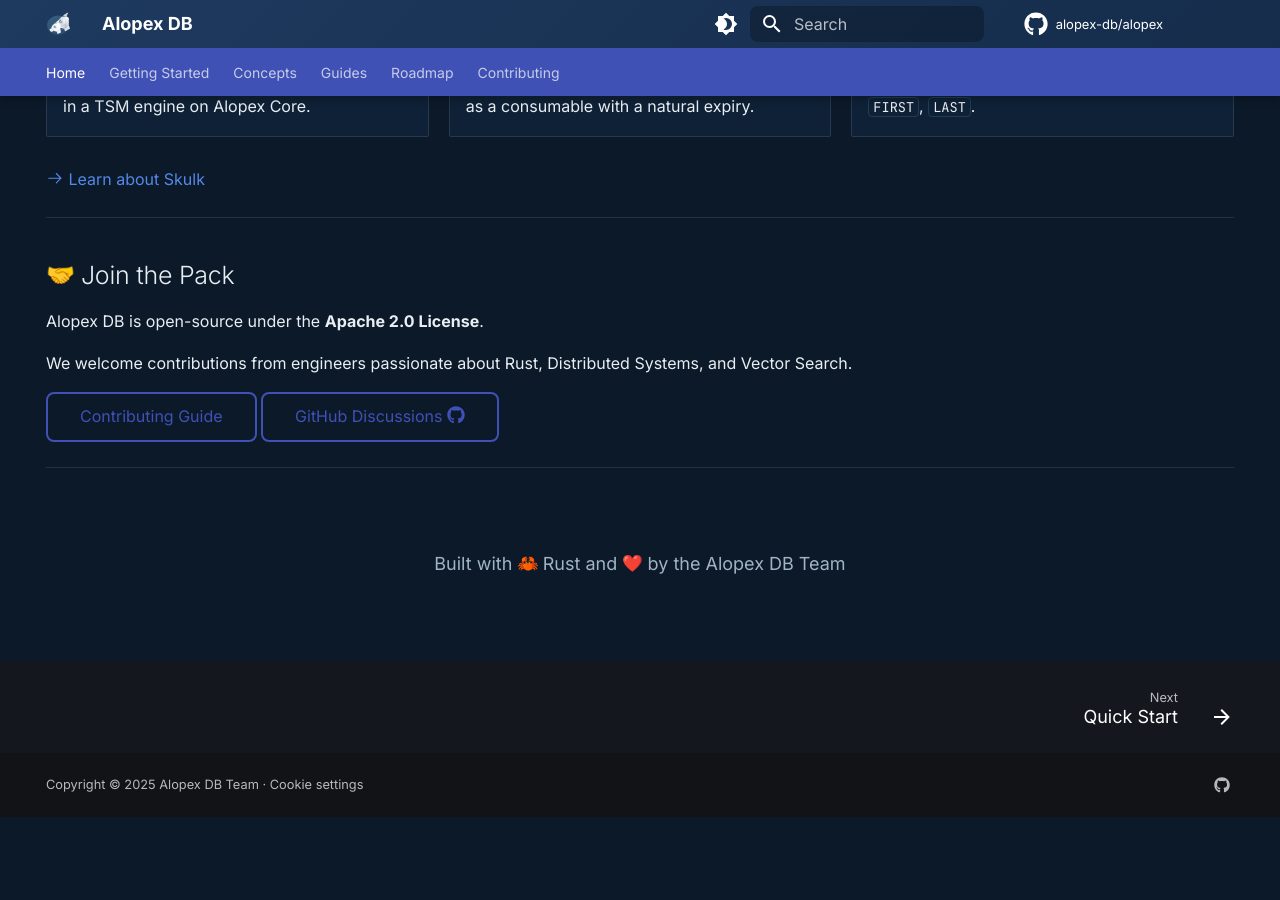
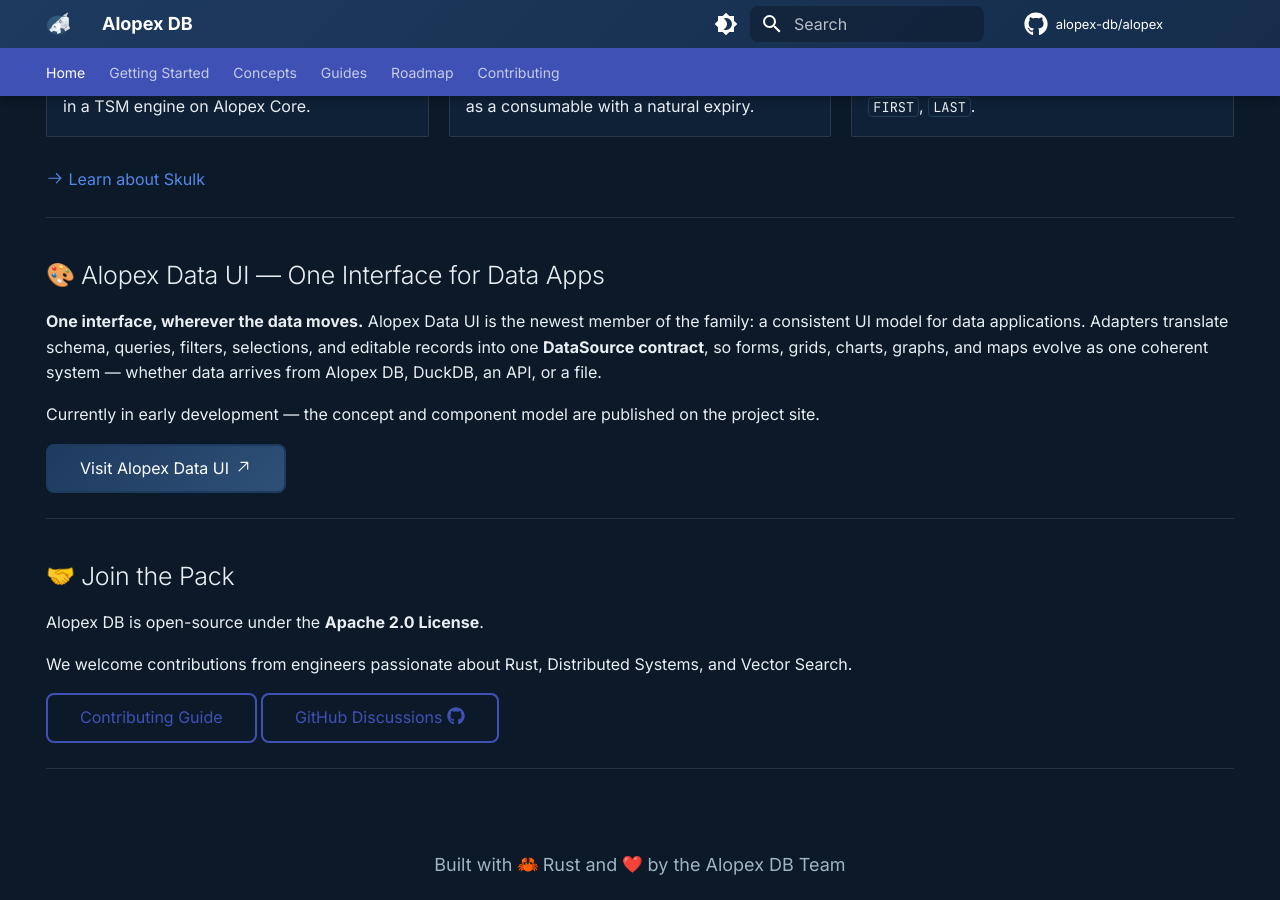
Before and after one commit to alopex-db/alopex-db.github.io, an MkDocs documentation site: the page built from docs/index.md, in a window 1280 px wide and 900 px high, scrolled down 5773 px. Built offline with MkDocs 1.6.1 and Material for MkDocs 9.7.7, drawn with Linux system fonts in a browser that asks for light colours; emoji names are drawn with the system emoji font; comment, search, counter and statistics services are not loaded; before the commit the page ends 6590 px from its top, so only the background shows below that.

Commit message:
Introduce Alopex Data UI (concept site link) on home, overview, and changelog
Co-Authored-By: Claude Fable 5 <noreply@anthropic.com>

```diff
--- a/docs/index.md
+++ b/docs/index.md
@@ -362,6 +362,16 @@ Alopex Skulk is the time-series database of the Alopex family — built on Alope
 
 ---
 
+## :art: Alopex Data UI — One Interface for Data Apps
+
+**One interface, wherever the data moves.** Alopex Data UI is the newest member of the family: a consistent UI model for data applications. Adapters translate schema, queries, filters, selections, and editable records into one **DataSource contract**, so forms, grids, charts, graphs, and maps evolve as one coherent system — whether data arrives from Alopex DB, DuckDB, an API, or a file.
+
+Currently in early development — the concept and component model are published on the project site.
+
+[Visit Alopex Data UI :octicons-arrow-up-right-24:](https://alopex-db.github.io/alopex-ui-pages/){ .md-button .md-button--primary }
+
+---
+
 ## :handshake: Join the Pack
 
 Alopex DB is open-source under the **Apache 2.0 License**.
```
Also changed, not shown: docs/concepts/overview.md (+1 -0 lines), docs/roadmap.md (+1 -0 lines).
